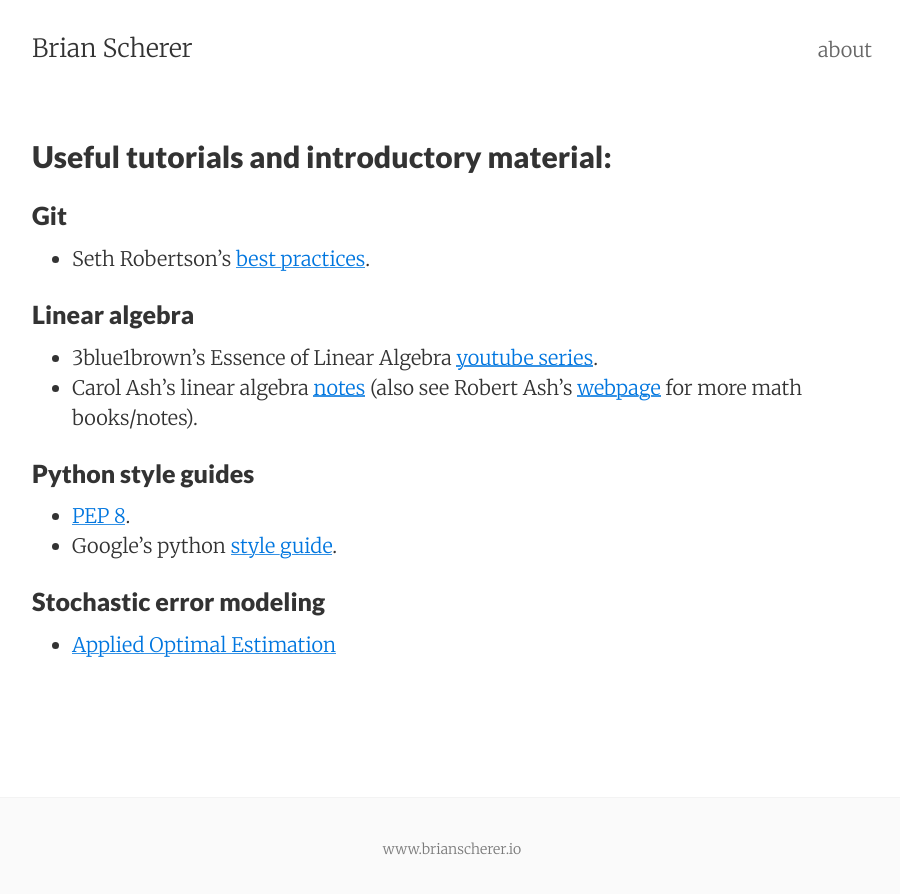
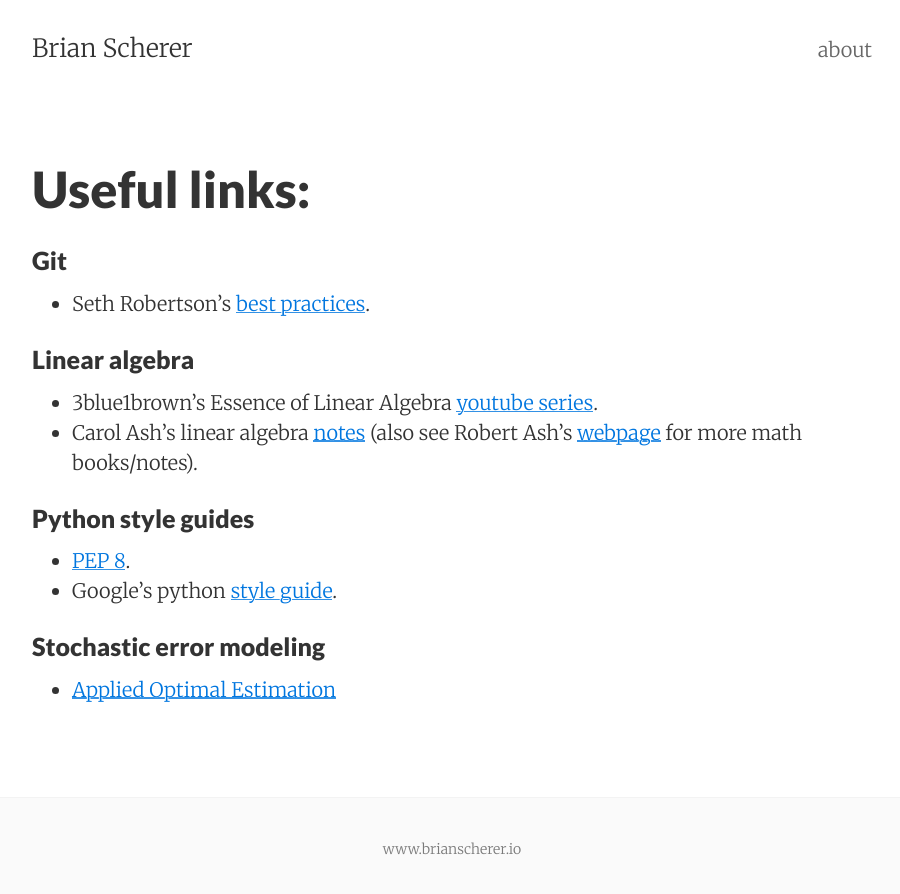
Before and after one commit to brianscherer/brianscherer.github.io, a Jekyll site: the page built from links.md, in a window 1280 px wide. Shown: the top 894 px of the page, without its empty margins (188-1088 px from the left). Built offline with Jekyll 4.4.1, drawn with Linux system fonts in a browser that asks for light colours.

Commit message:
Update and rename tutorial_links.md to links.md

```diff
--- a/tutorial_links.md
+++ b/links.md
@@ -1,11 +1,11 @@
 ---
 layout: default
-title: tutorial
-permalink: /tutorial_links/
-tags: tutorial, links
+title: links
+permalink: /links/
+tags: links
 ---
 
-## Useful tutorials and introductory material:
+# Useful links:
 
 ### Git
 * Seth Robertson's [best practices](http://sethrobertson.github.io/GitBestPractices/).
```
